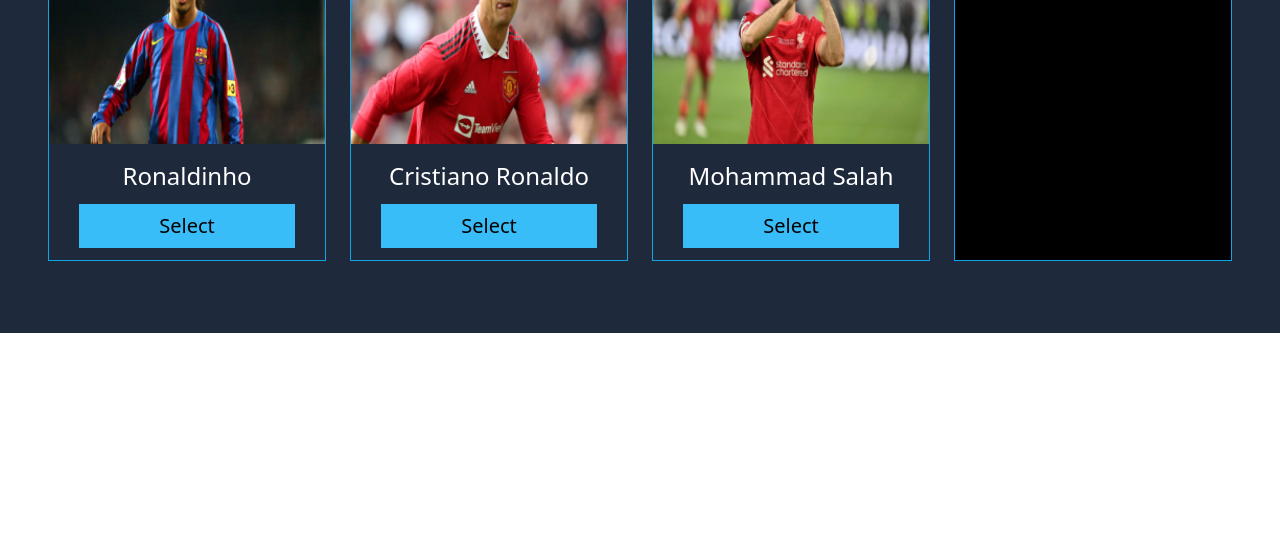
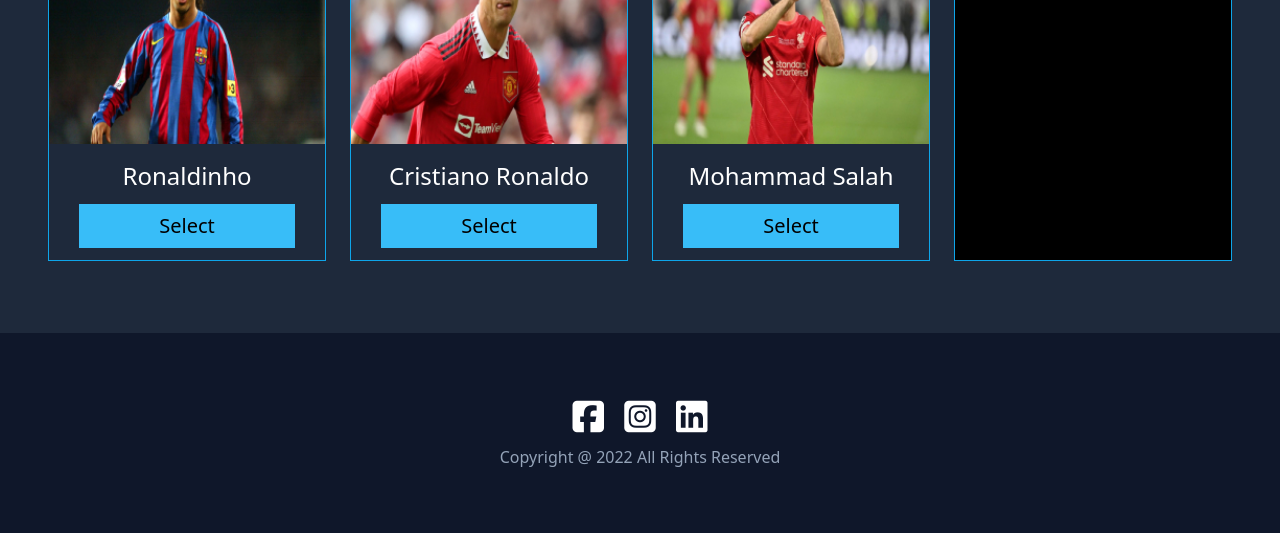
Before and after one commit to mahfuzshamim7426/Own-Team, a plain HTML site: page index.html in a window 1280 px wide. Shown: the part 978-1511 px from the top of the page. Before the commit the page ends 1311 px from the top, so only its background shows below. Drawn offline with nearby package versions, Linux system fonts and the light colour scheme.

Commit message:
Footer Section complete

```diff
--- a/index.html
+++ b/index.html
@@ -98,7 +98,19 @@
 
         </section>
     </main>
-
+    <footer class="py-16 bg-slate-900">
+        <div class="text-center">
+            <a target="_blank" href="https://www.facebook.com/"><i
+                    class="fa-brands fa-facebook-square text-white text-4xl"></i></a>
+            <a target="_blank" href="https://www.instagram.com/" class="mx-4">
+                <i class="fa-brands fa-instagram-square text-white text-4xl"></i>
+            </a>
+            <a target="_blank" href="https://www.linkedin.com/">
+                <i class="fa-brands fa-linkedin text-white text-4xl"></i>
+            </a>
+        </div>
+        <h3 class="text-center mt-2 text-slate-400">Copyright @ 2022 All Rights Reserved</h3>
+    </footer>
 
     <script src="js/apps.js"></script>
 </body>
```
